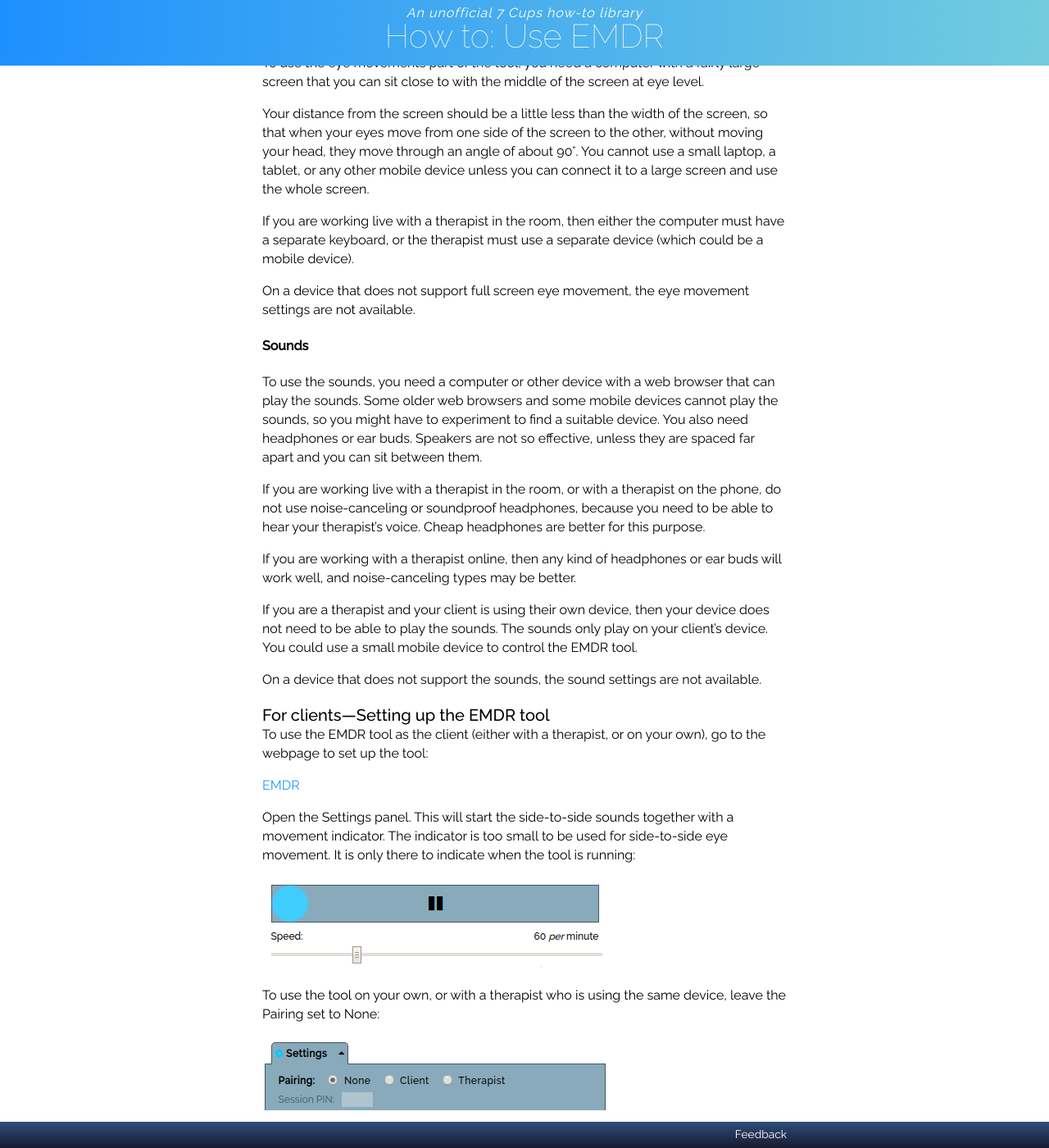
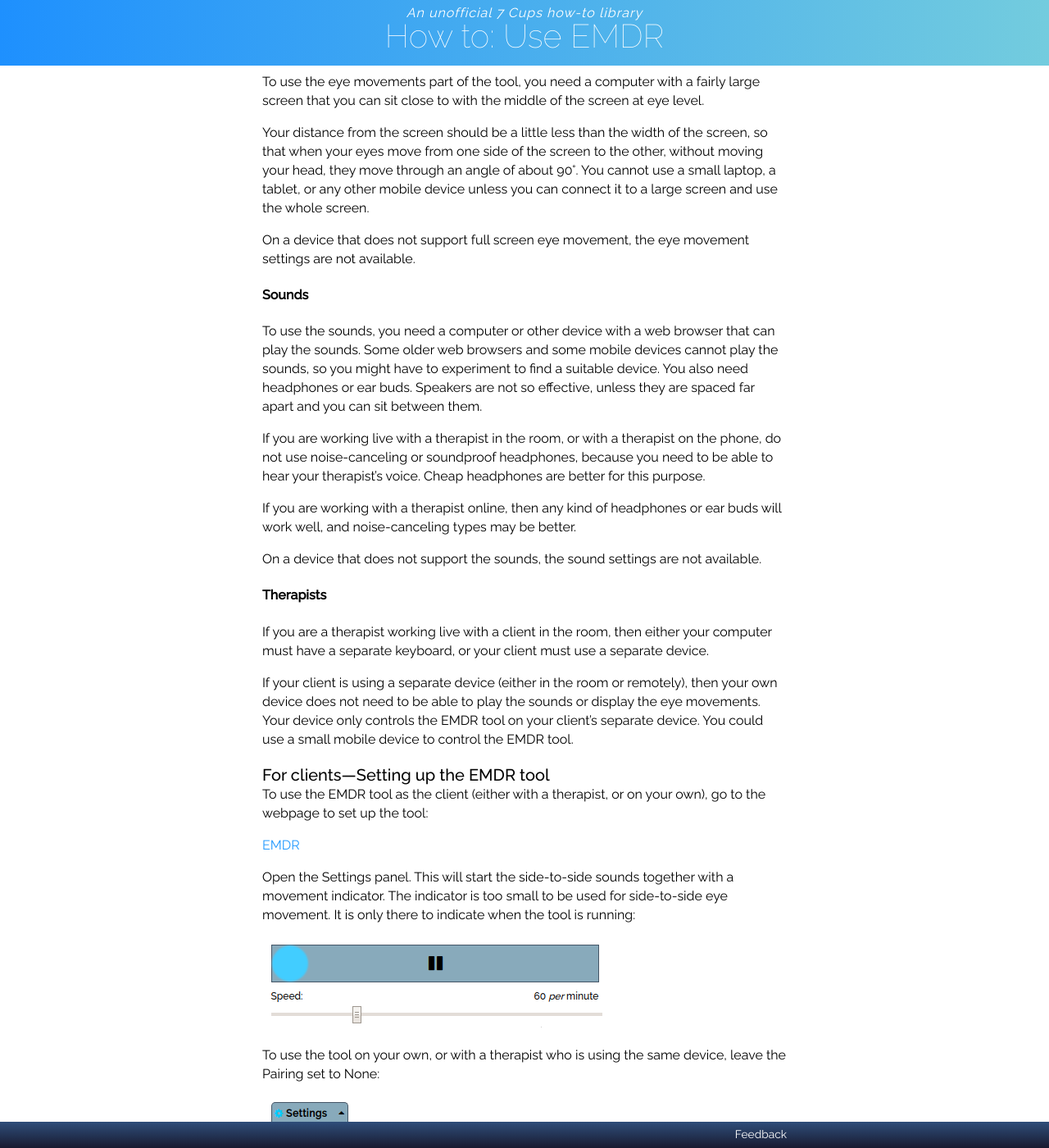
Before and after one commit to RarelyCharlie/rarelycharlie.github.io, a Jekyll site: the page built from _draft/emdrinfo.md, in a window 1280 px wide and 1400 px high, scrolled down 1465 px. Shown: the whole window at 82% size. Built offline with Jekyll 4.4.1, drawn with Linux system fonts in a browser that asks for light colours; some of the changed text lies outside the part shown.

Commit message:
therapist requirements

```diff
--- a/_draft/emdrinfo.md
+++ b/_draft/emdrinfo.md
@@ -23,7 +23,7 @@ EMDR is a technique that therapists use in the treatment of various mental healt
 
 EMDR is not completely understood. When it was first developed, it used side-to-side eye movements to make it easier for PTSD sufferers to reprocess remembered traumatic events from their past with less sensitivity to emotion. This is the reason for the name EMDR—Eye Movement Desensitisation Reprocessing. Since then, some researchers have found that side-to-side sounds or side-to-side touch work equally well.
 
-The EMDR tool described here provides both side-to-side eye movements and side-to-side sounds, but not touch. The eye-movements and sounds can be used together or separately.
+The EMDR tool described here provides both side-to-side eye movements and side-to-side sounds, but not touch. The eye-movements and sounds can be used together or separately. EMDR works with eye movements alone or sounds alone. There is no great advantage in using them both together.
 
 In an EMDR session, the client remembers a significant past event in as much detail as possible. The therapist uses the side-to-side stimulus to dampen down strong emotions that would otherwise block the client's remembering. When a lot of emotional blocking is needed, the therapist speeds up the side-to-side stimulus. When not much emotional blocking is needed, the therapist slows down the side-to-side stimulus.
 
@@ -43,8 +43,6 @@ To use the eye movements part of the tool, you need a computer with a fairly lar
 
 Your distance from the screen should be a little less than the width of the screen, so that when your eyes move from one side of the screen to the other, without moving your head, they move through an angle of about 90°. You cannot use a small laptop, a tablet, or any other mobile device unless you can connect it to a large screen and use the whole screen.
 
-If you are working live with a therapist in the room, then either the computer must have a separate keyboard, or the therapist must use a separate device (which could be a mobile device).
-
 On a device that does not support full screen eye movement, the eye movement settings are not available.
 
 #### Sounds
@@ -55,9 +53,13 @@ If you are working live with a therapist in the room, or with a therapist on the
 
 If you are working with a therapist online, then any kind of headphones or ear buds will work well, and noise-canceling types may be better.
 
-If you are a therapist and your client is using their own device, then your device does not need to be able to play the sounds. The sounds only play on your client's device. You could use a small mobile device to control the EMDR tool.
+On a device that does not support the sounds, the sound settings are not available.
 
-On a device that does not support the sounds, the sound settings are not available.
+#### Therapists
+
+If you are a therapist working live with a client in the room, then either your computer must have a separate keyboard, or your client must use a separate device.
+
+If your client is using a separate device (either in the room or remotely), then your own device does not need to be able to play the sounds or display the eye movements. Your device only controls the EMDR tool on your client's separate device. You could use a small mobile device to control the EMDR tool.
 
 ### For clients—Setting up the EMDR tool
 
```
